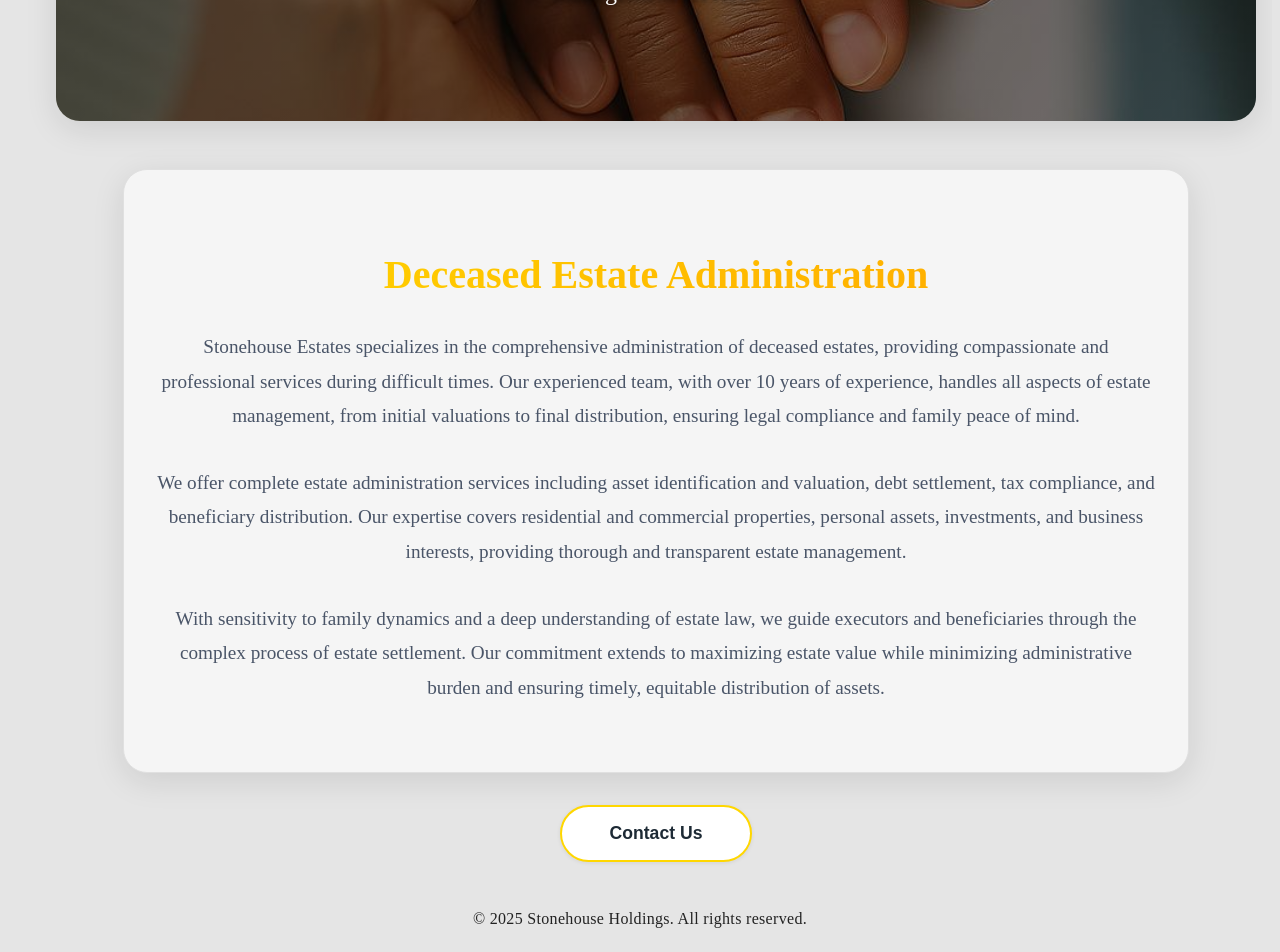
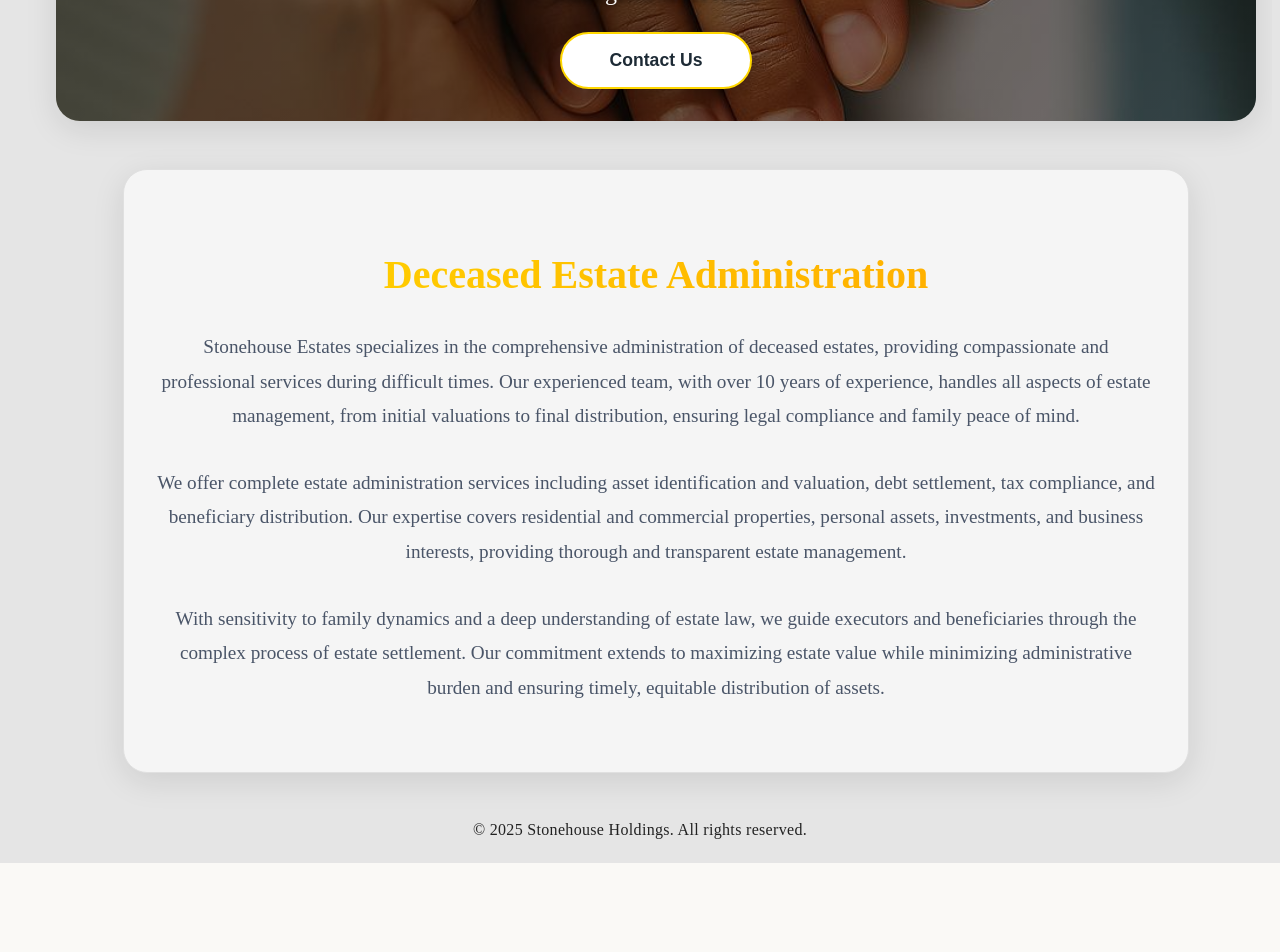
Before and after one commit to Reino221/stonehousewebsite, a Next.js app: page /stonehouse-estates in a window 1280 px wide. Shown: the part 407-1359 px from the top of the page. After the commit the page ends 1270 px from the top, so only its background shows below. Built offline with nearby package versions, Linux system fonts and the light colour scheme.

Commit message:
Move contact us button into hero image on Stonehouse Estates page

```diff
--- a/pages/stonehouse-estates.js
+++ b/pages/stonehouse-estates.js
@@ -185,6 +185,48 @@ export default function StonehouseEstates() {
             Professional deceased estate administration and asset management services
           </p>
         </div>
+
+        {/* Contact Us Button */}
+        <div style={{
+          position: 'absolute',
+          bottom: 32,
+          left: 0,
+          width: '100%',
+          zIndex: 3,
+          display: 'flex',
+          justifyContent: 'center'
+        }}>
+          <button
+            onClick={() => setShowContactForm(true)}
+            style={{
+              background: '#fff',
+              color: '#1D2A35',
+              border: '2px solid #FFD700',
+              borderRadius: '40px',
+              padding: '1rem 3rem',
+              fontSize: '1.1rem',
+              fontWeight: 700,
+              cursor: 'pointer',
+              boxShadow: '0 4px 16px rgba(0,0,0,0.2)',
+              transition: 'all 0.3s ease',
+              outline: 'none',
+            }}
+            onMouseEnter={e => {
+              e.currentTarget.style.background = '#FFD700';
+              e.currentTarget.style.color = '#1D2A35';
+              e.currentTarget.style.transform = 'translateY(-2px)';
+              e.currentTarget.style.boxShadow = '0 6px 20px rgba(255, 215, 0, 0.4)';
+            }}
+            onMouseLeave={e => {
+              e.currentTarget.style.background = '#fff';
+              e.currentTarget.style.color = '#1D2A35';
+              e.currentTarget.style.transform = 'translateY(0)';
+              e.currentTarget.style.boxShadow = '0 4px 16px rgba(0,0,0,0.2)';
+            }}
+          >
+            Contact Us
+          </button>
+        </div>
       </div>
 
       {/* Content Section */}
@@ -233,41 +275,6 @@ export default function StonehouseEstates() {
             minimizing administrative burden and ensuring timely, equitable distribution of assets.
           </p>
         </div>
-      </div>
-
-      {/* Contact Us Button */}
-      <div style={{
-        width: '100%',
-        maxWidth: 1000,
-        textAlign: 'center',
-        marginTop: '2rem',
-      }}>
-        <button
-          onClick={() => setShowContactForm(true)}
-          style={{
-            background: '#fff',
-            color: '#1D2A35',
-            border: '2px solid #FFD700',
-            borderRadius: '40px',
-            padding: '1rem 3rem',
-            fontSize: '1.1rem',
-            fontWeight: 700,
-            cursor: 'pointer',
-            boxShadow: '0 1px 4px rgba(0,0,0,0.08)',
-            transition: 'background 0.2s, color 0.2s, border 0.2s',
-            outline: 'none',
-          }}
-          onMouseEnter={e => {
-            e.currentTarget.style.background = '#FFD700';
-            e.currentTarget.style.color = '#1D2A35';
-          }}
-          onMouseLeave={e => {
-            e.currentTarget.style.background = '#fff';
-            e.currentTarget.style.color = '#1D2A35';
-          }}
-        >
-          Contact Us
-        </button>
       </div>
 
       {/* Contact Form Modal */}
```
